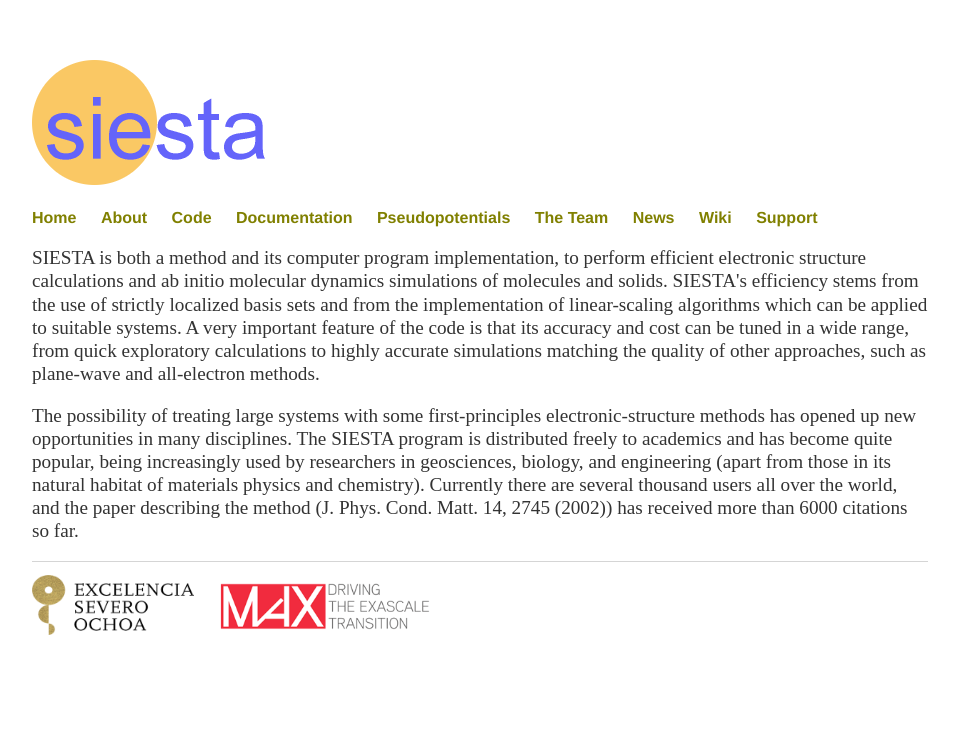
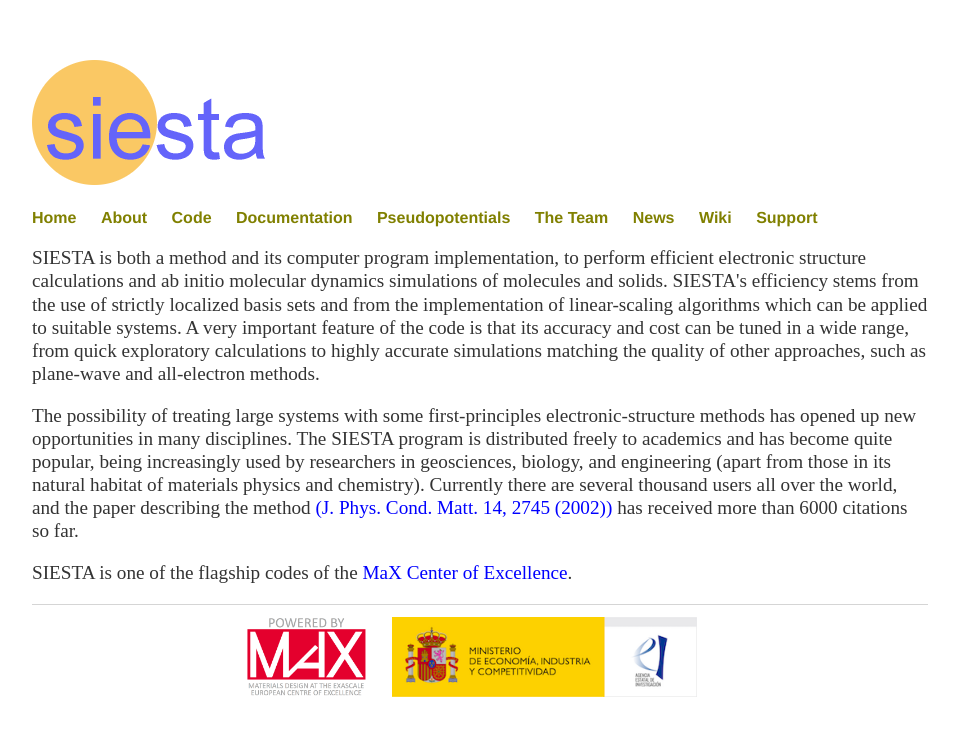
Before and after one commit to siesta-project/web-portal, a Jekyll site: the page built from index.html, in a window 1280 px wide. Shown: the top 736 px of the page, without its empty margins (160-1119 px from the left). Built offline with Jekyll 4.4.1, drawn with Linux system fonts in a browser that asks for light colours.

Commit message:
Add new logos

```diff
--- a/_includes/footer.html
+++ b/_includes/footer.html
@@ -1,8 +1,10 @@
 <footer>
+  <center>
   <ul>
-    <li><iMG class="sponsors" SRC ="{{ site.baseurl }}/marca-excellencia-trans.png"
+    <li><iMG class="sponsors" SRC ="{{ site.baseurl }}/Powered_by_MaX.png"
 	     ALT = "[Severo Ochoa]">
-    <li><iMG class="sponsors" SRC ="{{ site.baseurl }}/MaX.png"
+    <li><iMG class="sponsors" SRC ="{{ site.baseurl }}/MINECO-AEI.png"
 	     ALT = "[MaX CoE]">
   </ul>
+  </center>
 </footer>
--- a/css/main.css
+++ b/css/main.css
@@ -38,7 +38,7 @@
 }
 
 .sponsors {
-    height: 60px;
+    height: 80px;
 }
 
 ul.posts {
--- a/index.html
+++ b/index.html
@@ -17,11 +17,18 @@
 <p>
 The possibility of treating large systems with some first-principles
 electronic-structure methods has opened up new opportunities in many
-disciplines. The SIESTA program is distributed freely to academics and has
-become quite popular, being increasingly used by researchers in
+disciplines. The SIESTA program is distributed freely to academics and
+has become quite popular, being increasingly used by researchers in
 geosciences, biology, and engineering (apart from those in its natural
 habitat of materials physics and chemistry). Currently there are
-several thousand  users all over the world, and the paper
-describing the method (J. Phys. Cond. Matt. 14, 2745 (2002)) has received
-more than 6000 citations so far.
+several thousand users all over the world, and the paper describing
+the
+method
+<a href="http://iopscience.iop.org/article/10.1088/0953-8984/14/11/302/meta">(J. Phys. Cond. Matt. 14,
+  2745 (2002))</a>
+has received more than 6000 citations so far.
 </p>
+
+<p>
+SIESTA is one of the flagship codes of the <a href="https://www.max-centre.eu">MaX Center of Excellence</a>.
+</p>
```
Also changed, not shown: MINECO-AEI.png (added), MaX.png (deleted), Powered_by_MaX.png (added), marca-excellencia-trans.png (deleted).
